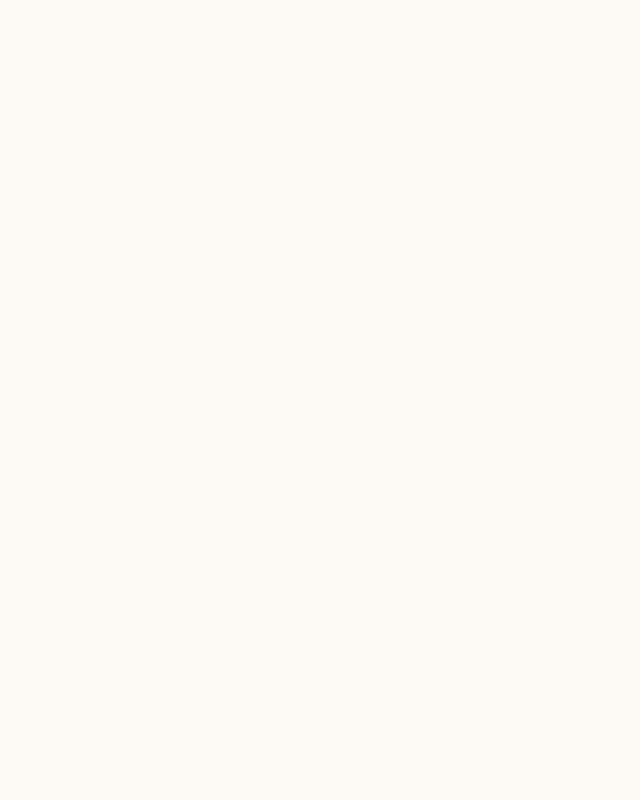
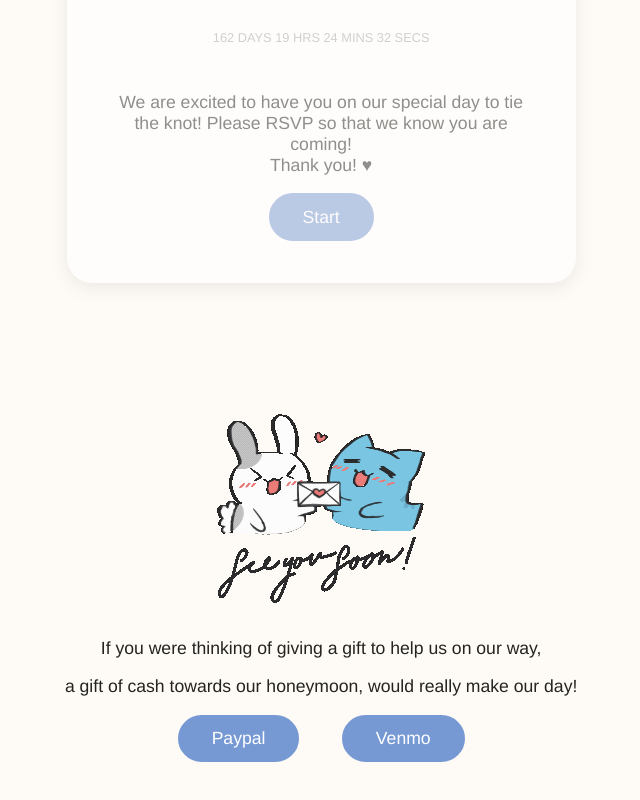
Before and after one commit to Scifiler-sys/personal-website, an Angular app in the folder angular-app/: page /wedding in a window 1280 px wide. Shown: the part 1090-1890 px from the top of the page, without its empty margins (103-743 px from the left). Built offline with nearby package versions, Linux system fonts and the light colour scheme; a web font is replaced by a local one.

Commit message:
Added Venmo as an option. Also change routing back

```diff
--- a/angular-app/src/app/wedding/components/rsvp/rsvp.component.html
+++ b/angular-app/src/app/wedding/components/rsvp/rsvp.component.html
@@ -26,6 +26,10 @@
     <p>a gift of cash towards our honeymoon, would really make our day!</p>
 
     <a href="https://www.paypal.com/donate/?business=YDPLUGMZVLXYQ&no_recurring=1&item_name=Fund+our+future+honey+moon%21+Thank+you%21%21&currency_code=USD">
-        <button class="btn">Donate</button>
+        <button class="btn" style="margin-right: 5%;">Paypal</button>
+    </a>
+
+    <a href="https://account.venmo.com/u/Sigrid-Maruyama">
+        <button class="btn">Venmo</button>
     </a>
 </div>
--- a/angular-app/src/app/wedding/components/rsvp/rsvp.component.ts
+++ b/angular-app/src/app/wedding/components/rsvp/rsvp.component.ts
@@ -19,8 +19,8 @@ export class RSVPComponent implements OnInit, OnDestroy {
   upwardForm: boolean = false;
   //Will close form after submit
   closeForm: boolean = false;
-  //Will show thank you form
-  thankYouForm: boolean = false;
+  //Will show thank you form [DEPRECATED]
+  thankYouForm: boolean = true;
 
   //Time till wedding
   day = 0;
--- a/angular-app/src/app/wedding/wedding.component.html
+++ b/angular-app/src/app/wedding/wedding.component.html
@@ -11,6 +11,7 @@
             <img src="../../assets//Wedding/005.JPEG" [ngStyle]="{display:currentImage == 5 ? 'block':'none'}" (loaded)="imageLoaded()">
             <img src="../../assets//Wedding/006.JPEG" [ngStyle]="{display:currentImage == 6 ? 'block':'none'}" (loaded)="imageLoaded()">
         </div>
+        <app-rsvp></app-rsvp>
         <router-outlet></router-outlet>
     </div>
 </div>
```
Also changed, not shown: angular-app/src/app/wedding/wedding-routing.module.ts (+5 -5 lines).
